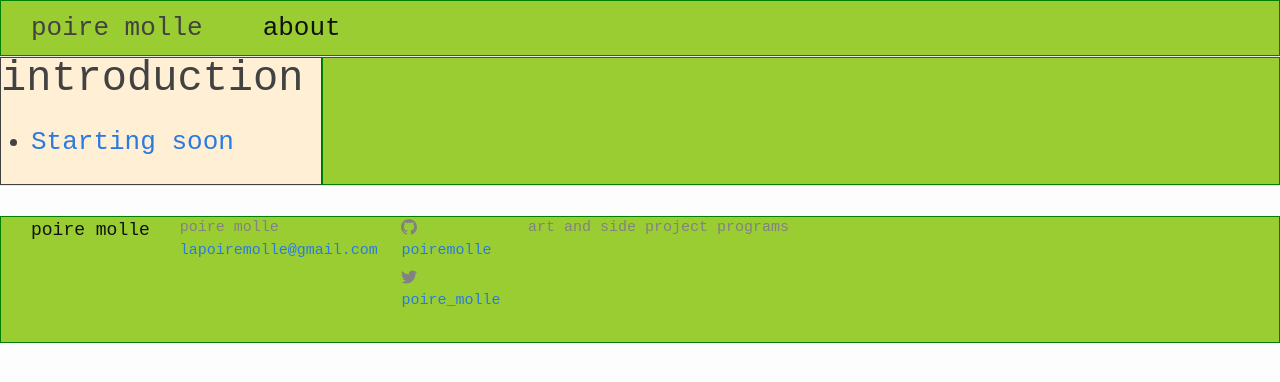
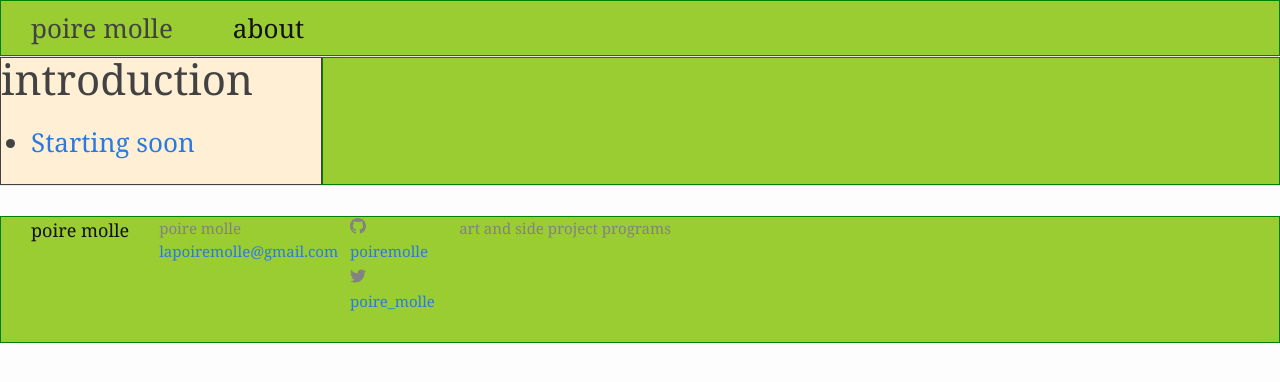
Before and after one commit to poiremolle/blog, a Jekyll site: the page built from index.md, in a window 1280 px wide. Shown: the top 382 px of the page. Built offline with Jekyll 4.4.1, drawn with Linux system fonts in a browser that asks for light colours.

Commit message:
trying out serif font

```diff
--- a/_sass/minima.scss
+++ b/_sass/minima.scss
@@ -1,8 +1,8 @@
 @charset "utf-8";
 
 // Define defaults for each variable.
-
-$base-font-family: "Courier New", Courier, "Lucida Console", monospace, -apple-system, BlinkMacSystemFont, "Segoe UI",  Helvetica, Arial, sans-serif, "Apple Color Emoji", "Segoe UI Emoji", "Segoe UI Symbol" !default;
+$base-font-family: "Playfair Display", Georgia, "Times New Roman", serif, -apple-system;
+//$base-font-family: "Courier New", Courier, "Lucida Console", monospace, -apple-system, BlinkMacSystemFont, "Segoe UI",  Helvetica, Arial, sans-serif, "Apple Color Emoji", "Segoe UI Emoji", "Segoe UI Symbol" !default;
 $base-font-size:   16px !default;
 $base-font-weight: 400 !default;
 $small-font-size:  $base-font-size * 0.875 !default;
```
